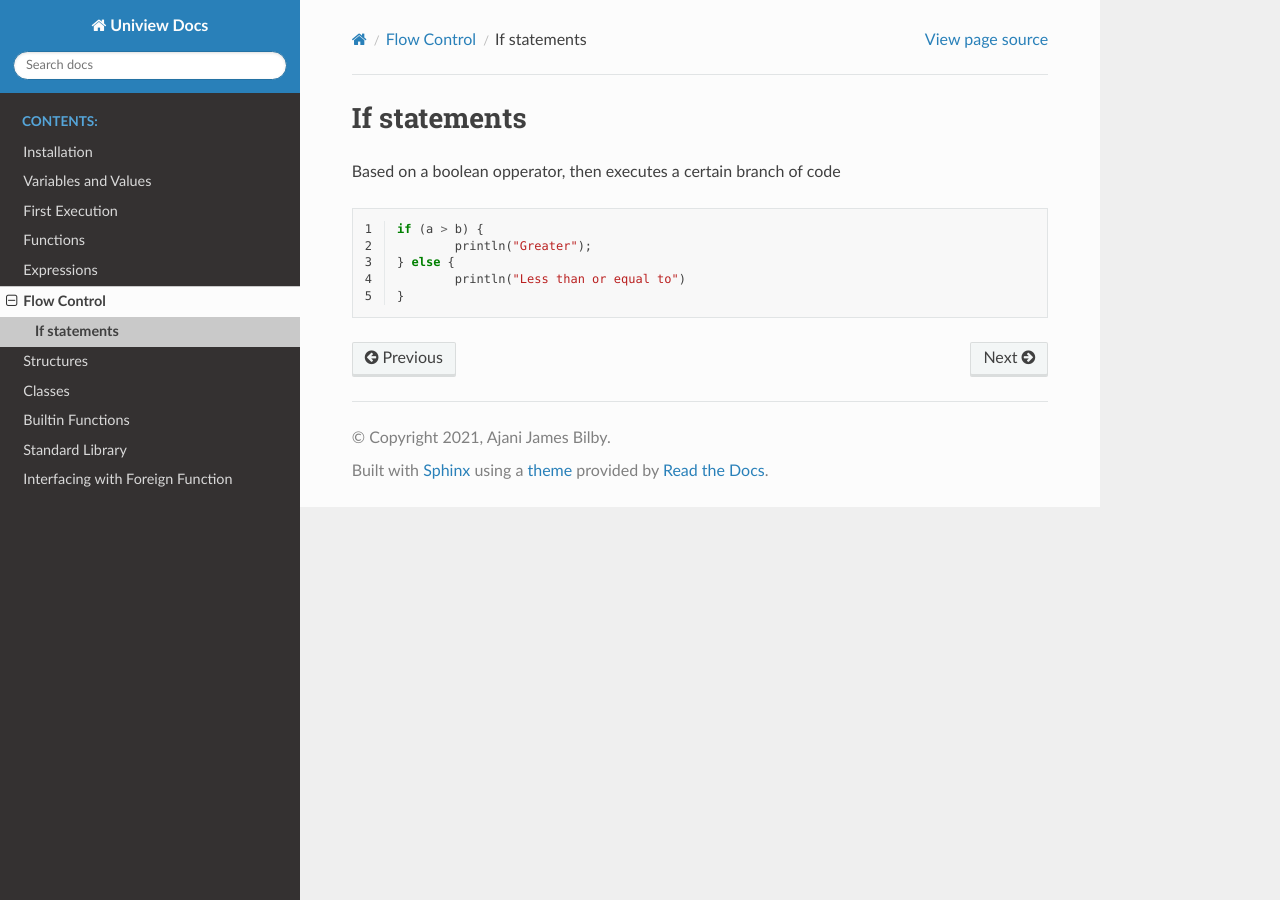
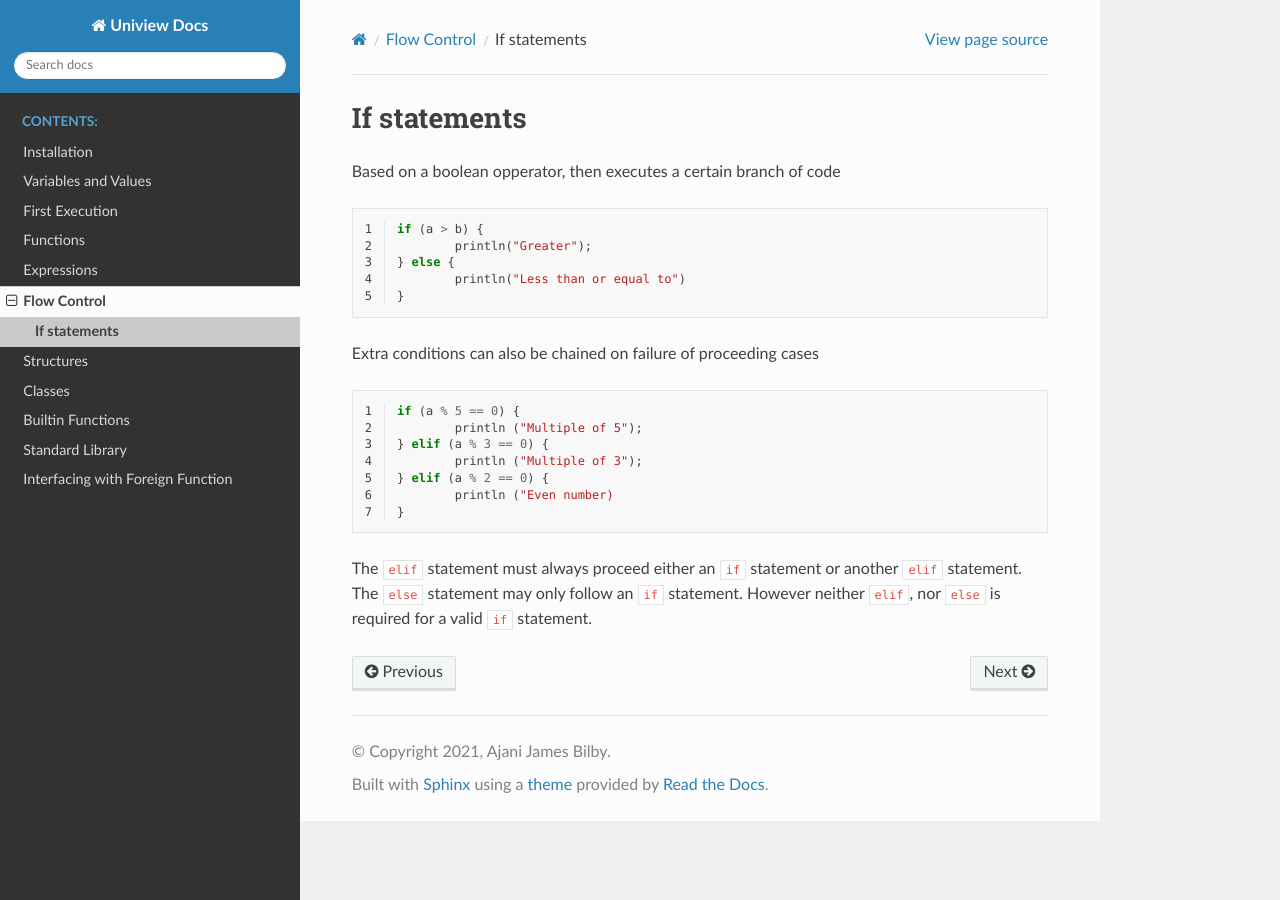
Before and after one commit to qupa-project/uniview-rtd, a Sphinx documentation site: the page built from source/flow-control/if-statements.rst, in a window 1280 px wide. Built offline with Sphinx 7.4.7 and the Read the Docs theme 2.0.0, drawn with Linux system fonts in a browser that asks for light colours.

Commit message:
+Updated to include elif

```diff
--- a/source/flow-control/if-statements.rst
+++ b/source/flow-control/if-statements.rst
@@ -11,3 +11,20 @@ Based on a boolean opperator, then executes a certain branch of code
 	} else {
 		println("Less than or equal to")
 	}
+
+Extra conditions can also be chained on failure of proceeding cases
+
+.. code-block::
+	:linenos:
+
+	if (a % 5 == 0) {
+		println ("Multiple of 5");
+	} elif (a % 3 == 0) {
+		println ("Multiple of 3");
+	} elif (a % 2 == 0) {
+		println ("Even number)
+	}
+
+The ``elif`` statement must always proceed either an ``if`` statement or another ``elif`` statement.
+The ``else`` statement may only follow an ``if`` statement.
+However neither ``elif``, nor ``else`` is required for a valid ``if`` statement.
```
